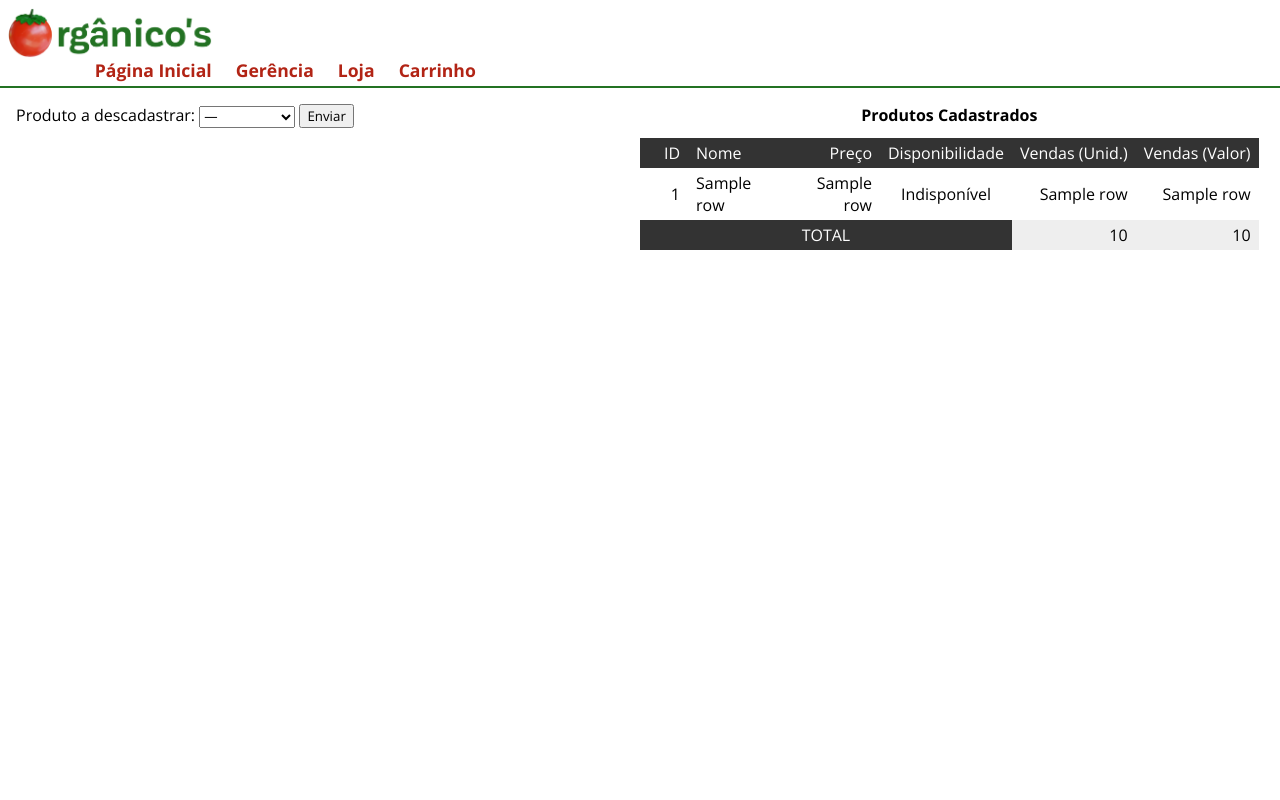
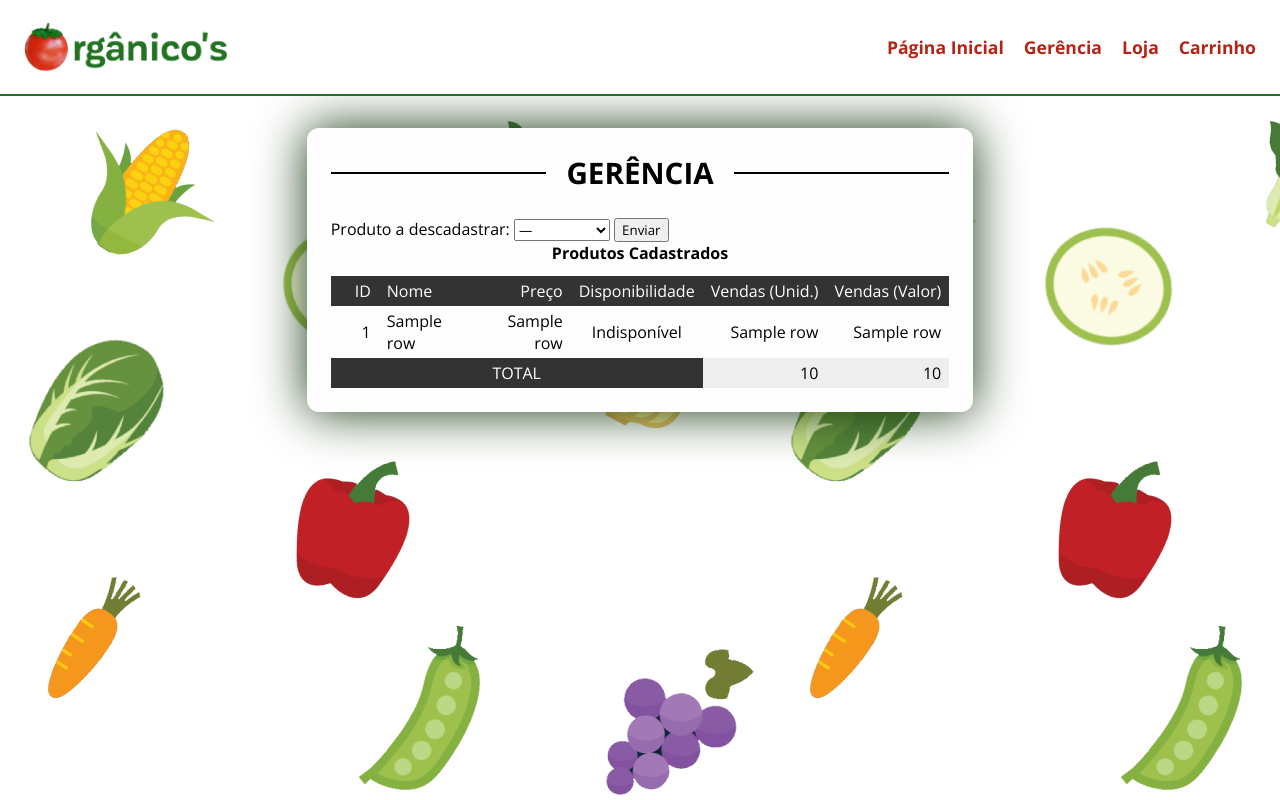
Before and after one commit to s-mitsueda/div_proj1_turma2, a Flask app: template templates/_menu_cadastro.html in a window 1280 px wide. Run offline with Flask 2, Linux system fonts and the light colour scheme; the template is opened without the code that fills it: most values are stand-ins (such as "Sample title", 1, 10 or a date in 2020); parts of the project's set-up code (start-up, migrations or seed data) failed here and were passed over.

Commit message:
Aprimoramentos layout carrinho, produtos e inclusãonovo layout das páginas.

```diff
--- a/app.py
+++ b/app.py
@@ -16,7 +16,7 @@ df_converters = {
 	"valor_vendas": decimal.Decimal
 	}
 
-produtos = pd.read_csv("produtos.csv", dtype=df_dtypes, converters=df_converters)
+produtos = pd.read_csv("Produtos.csv", dtype=df_dtypes, converters=df_converters)
 
 @app.route("/")
 def menu_inicial():
--- a/static/carrinho.js
+++ b/static/carrinho.js
@@ -55,4 +55,8 @@ function atualizar_preco_total(produto, preco_total) {
     produto.querySelector('.total').innerText = `R$ ${preco_total.toFixed(2).replace('.', ',')}`
 }
 
+window.onresize = () => {
+    document.getElementsByClassName('finalizar-compra')[0].style.width = parseFloat(document.getElementById('tabela-carrinho').getBoundingClientRect()['width']) + 'px'
+};
+
 calcular_total()
--- a/static/style.css
+++ b/static/style.css
@@ -180,3 +180,91 @@ input[type='submit']:hover.finalizar-compra {
 		font-size: 10px;
 	}
 }
+
+#tabela-carrinho button,
+#tabela-carrinho input[type="submit"] {
+	background: none;
+	border: none;
+	outline: none;
+	font-weight: bold;
+	font-size: 1.7rem;
+	padding: 0 0.75rem;
+	color: #b22415;
+	cursor: pointer;
+}
+
+#tabela-carrinho .produto .quantidade {
+	text-align: center;
+	display: flex;
+	justify-content: center;
+	align-items: center;
+	justify-content: space-around;
+}
+
+#tabela-carrinho .quantidade span {
+	width: 20px;
+}
+
+.finalizar-compra {
+	margin: auto;
+	cursor: pointer;
+}
+
+.container {
+	background-color: #fefefe;
+	margin: 2rem auto;
+	padding: 1.5rem;
+	border-radius: 0.75rem;
+	box-shadow: 0 0 50px #183a12;
+}
+
+main, body {
+	margin: 0;
+	padding: 0;
+}
+
+main {
+	background: url("/static/images/bg8.png");
+	background-repeat: repeat;
+	height: calc(100vh - 6rem);
+}
+.nav_menu {
+	background-color: white;
+	display: flex;
+	justify-content: space-between;
+	align-items: center;
+	padding: 0 1.5rem;
+	height: 6rem;
+	z-index: 1;
+}
+
+.nav_menu_list {
+	display: flex;
+	gap: 1.25rem;
+}
+
+.modulo {
+	display: flex;
+	width: 100%;
+	justify-content: center;
+	align-items: center;
+	text-align: center;
+	margin-top: 0;
+	font-size: 1.85rem;
+	font-weight: bold;
+}
+.modulo:before,
+.modulo:after {
+	content: '';
+	border-top: 2px solid;
+	margin: 0 20px 0 0;
+	flex: 1 0 20px;
+}
+.modulo:after {
+	margin: 0 0 0 20px;
+}
+br { display: block; }
+
+.main_cadastro {
+	display: block;
+}
--- a/templates/_base.html
+++ b/templates/_base.html
@@ -15,7 +15,9 @@
 <body>
 	{% include "nav.html" %}
 	<main class="{% block mainclass %}{% endblock %}">
+		<div class="container">
 		{% block main %}{% endblock %}
+		</div>
 	</main>
 </body>
 </html>
--- a/templates/_menu_cadastro.html
+++ b/templates/_menu_cadastro.html
@@ -4,6 +4,7 @@
 {% block mainclass %}main_cadastro{% endblock mainclass %}
 
 {% block main %}
+<h2 class="modulo">GERÊNCIA</h1>
 <div class="form_wrapper">
 	{% include "form_descadastro.html" %}
 </div>
--- a/templates/nav.html
+++ b/templates/nav.html
@@ -1,9 +1,11 @@
 <nav class="nav_menu">
 	<img src="{{ url_for('static', filename='images/logo.png') }}" alt="Organico's"  class="nav_menu_logo">
+	<div>
 		<ul class="nav_menu_list">
 			<li class="nav_menu_link_1"><a href="{{ url_for('menu_inicial') }}">Página Inicial</a></li>
 			<li class="nav_menu_link_2"><a href="{{ url_for('menu_cadastro') }}">Gerência</a></li>
 			<li class="nav_menu_link_3"><a href="{{ url_for('menu_vendas') }}">Loja</a></li>
 			<li class="nav_menu_link_4"><a href="{{ url_for('carrinho') }}">Carrinho</a></li>
 		</ul>
+	</div>
 </nav>
```
Also changed, not shown: templates/carrinho.html (+10 -6 lines), static/images/bg8.png (added). Lines whose indentation alone changed are shown as unchanged.
